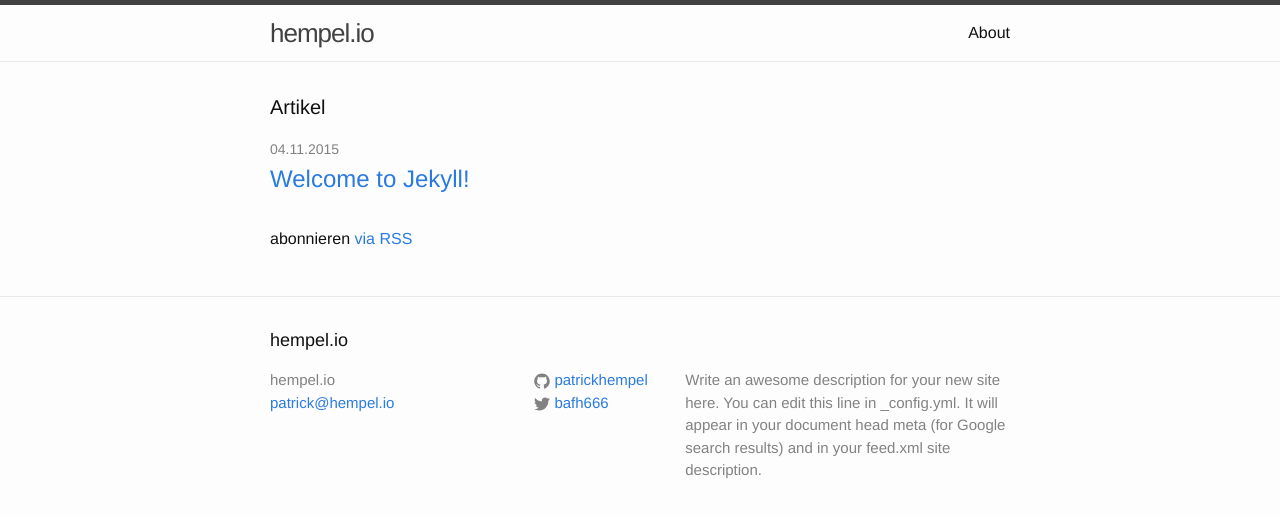
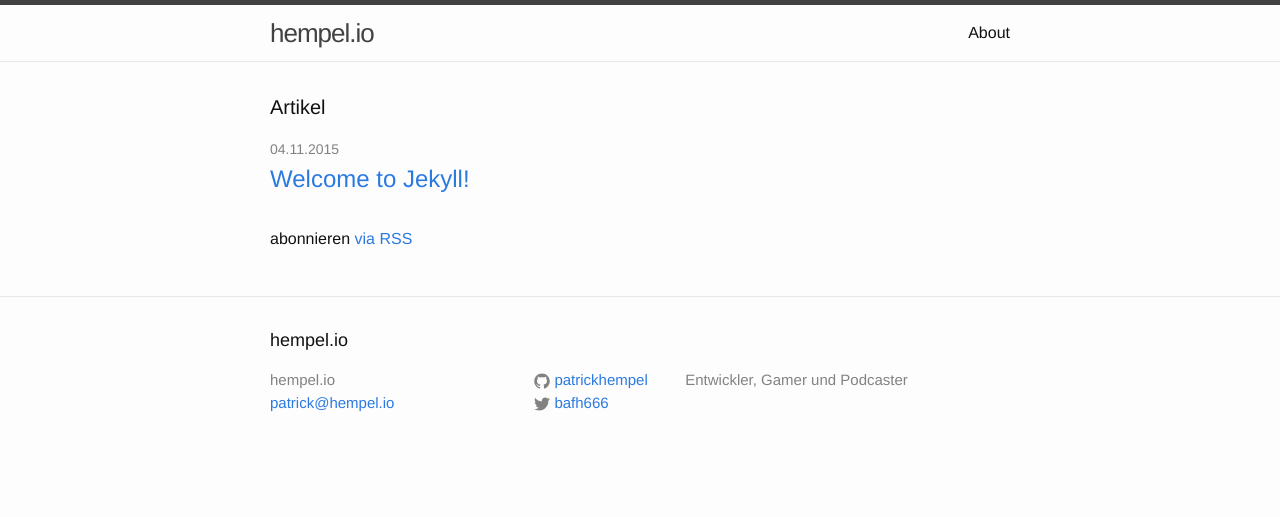
Before and after one commit to patrickhempel/hempel.io, a Jekyll site: the page built from index.html, in a window 1280 px wide. Shown: the top 517 px of the page. Built offline with Jekyll 4.4.1, drawn with Linux system fonts in a browser that asks for light colours.

Commit message:
Changed page description

```diff
--- a/_config.yml
+++ b/_config.yml
@@ -9,13 +9,12 @@
 title: hempel.io
 email: patrick@hempel.io
 description: > # this means to ignore newlines until "baseurl:"
-  Write an awesome description for your new site here. You can edit this
-  line in _config.yml. It will appear in your document head meta (for
-  Google search results) and in your feed.xml site description.
+  Entwickler, Gamer und Podcaster
 baseurl: "" # the subpath of your site, e.g. /blog
 url: "http://hempel.io" # the base hostname & protocol for your site
 twitter_username: bafh666
 github_username:  patrickhempel
+g+_username: patrickhempel
 
 # Build settings
 markdown: kramdown
```
